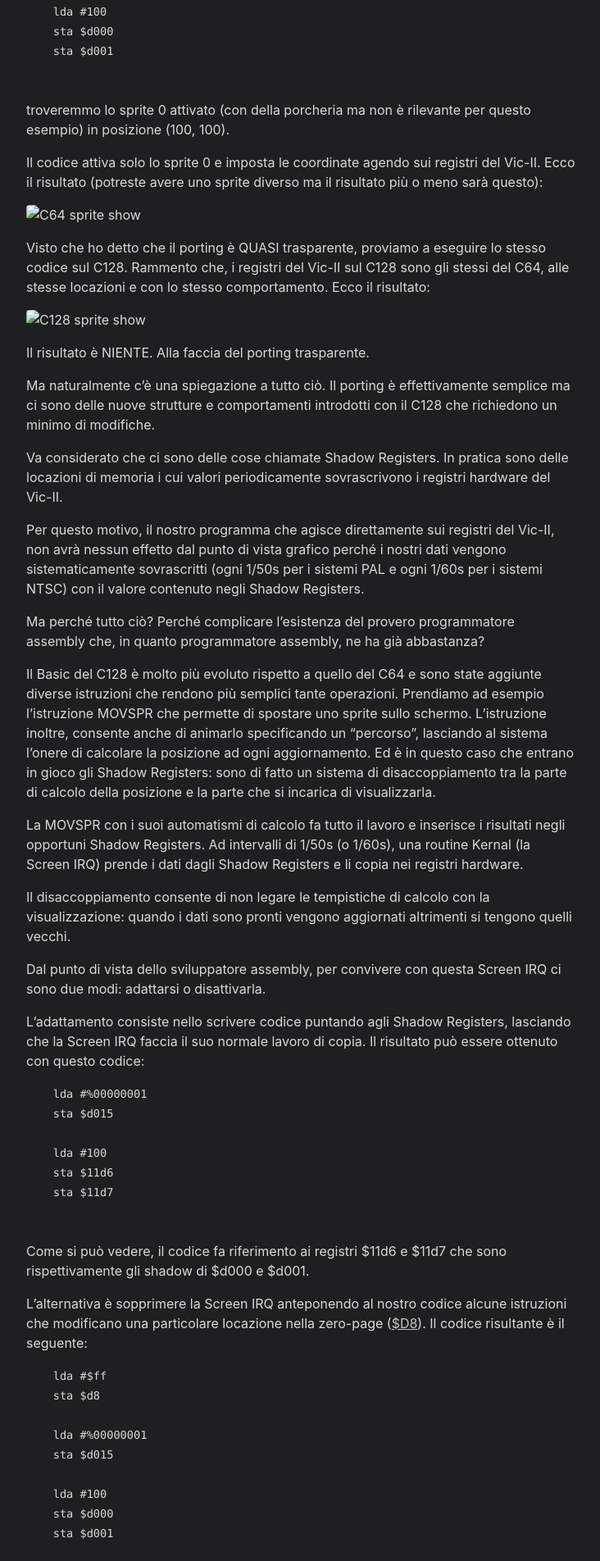
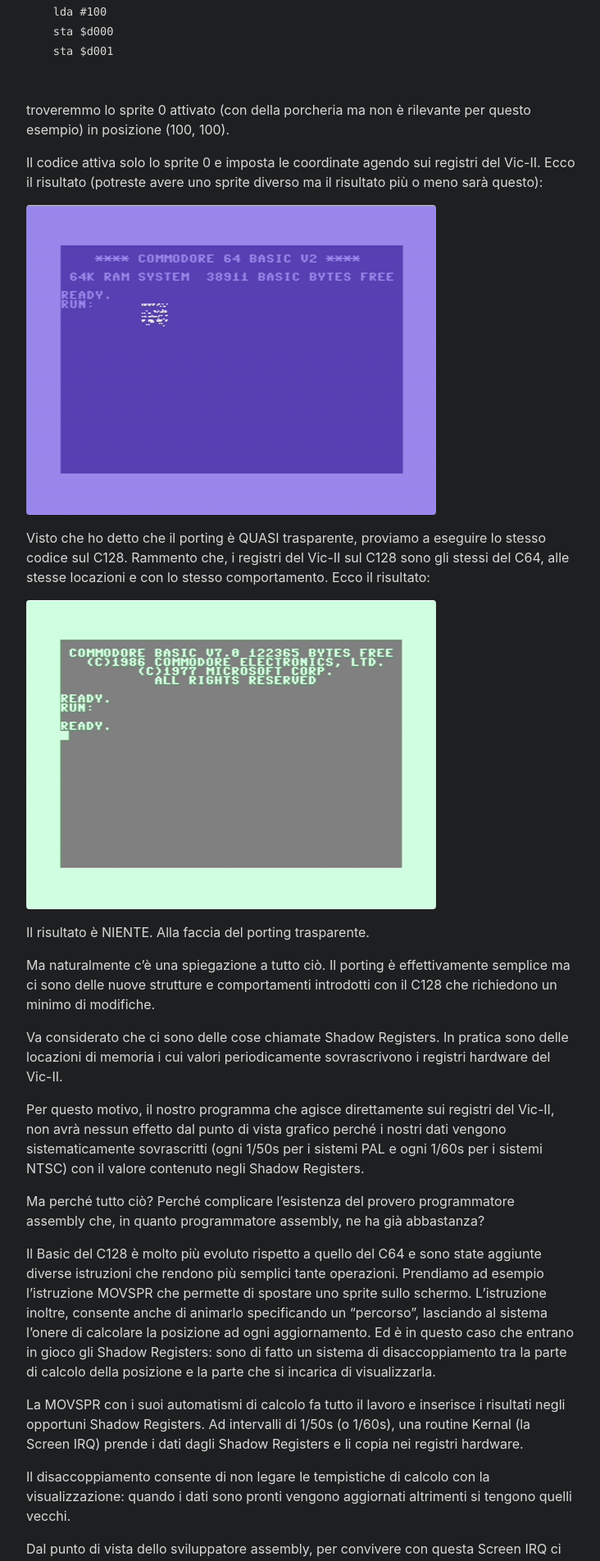
Before and after one commit to intoinside/intoinside.github.io, a Jekyll site: the page built from _posts/2022-11-01-shadow-registers.md, in a window 1280 px wide. Shown: the part 495-2399 px from the top of the page at 82% size, without its empty margins (272-1004 px from the left). Built offline with Jekyll 4.4.1, drawn with Linux system fonts in a browser that asks for light colours.

Commit message:
Fix last post

```diff
--- a/_posts/2022-11-01-shadow-registers.md
+++ b/_posts/2022-11-01-shadow-registers.md
@@ -30,14 +30,14 @@
 Vic-II. Ecco il risultato (potreste avere uno sprite diverso ma il risultato più
 o meno sarà questo):
 
-![C64 sprite show](../resources/shadow-register-1.png)
+![C64 sprite show](/resources/shadow-register-1.png)
 
 Visto che ho detto che il porting è QUASI trasparente, proviamo a eseguire lo
 stesso codice sul C128. Rammento che, i registri del Vic-II sul C128 sono gli
 stessi del C64, alle stesse locazioni e con lo stesso comportamento. Ecco il
 risultato:
 
-![C128 sprite show](../resources/shadow-register-2.png)
+![C128 sprite show](/resources/shadow-register-2.png)
 
 Il risultato è NIENTE. Alla faccia del porting trasparente.
 
```
